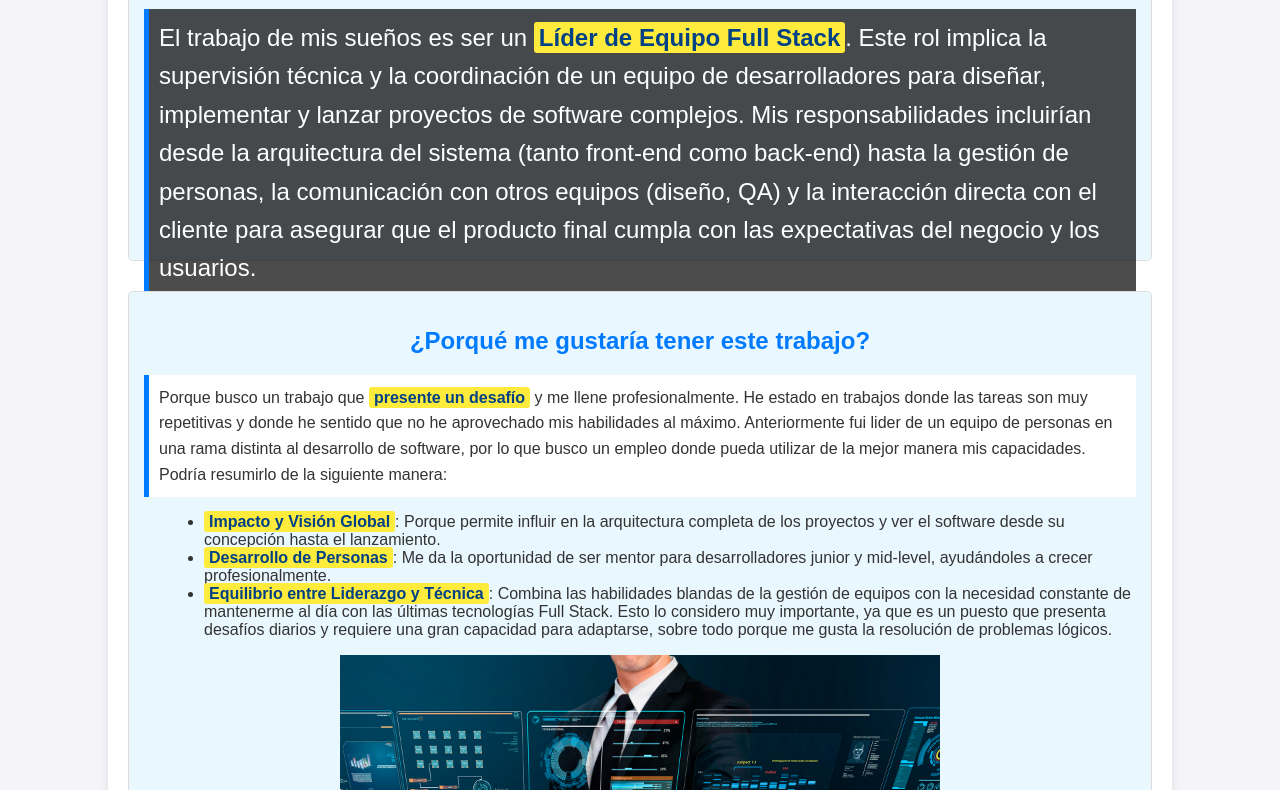
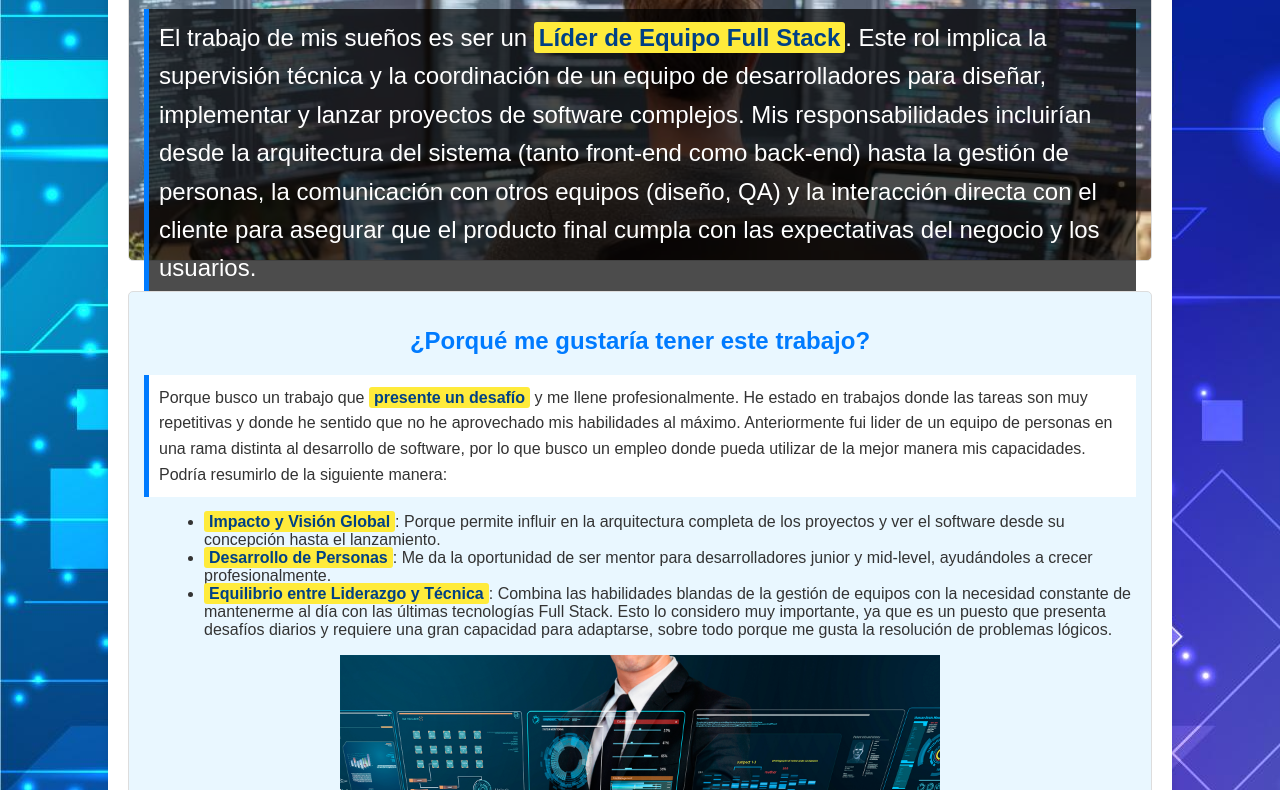
Before and after one commit to Adrian-UVEG/Reto-2, a plain HTML site: page index.html in a window 1280 px wide. Shown: the part 281-1071 px from the top of the page. Drawn offline with Linux system fonts and the light colour scheme; the site is published under a folder, as on GitHub Pages, so addresses that start at the root find nothing.

Commit message:
Update reto2.css
Actualización de rutas de imágenes

```diff
--- a/reto2.css
+++ b/reto2.css
@@ -4,7 +4,7 @@ body {
   color: #333;
   margin: 0;
   padding: 0;
-  background-image: url(/imagen_de_fondo.jpg);
+  background-image: url(imagen_de_fondo.jpg);
 }
 
 header {
@@ -58,7 +58,7 @@ h3 {
 }
 
 #banner {
-  background-image: url(/banner.jpeg);
+  background-image: url(banner.jpeg);
   background-size: cover;
   background-position: center;
   height: 350px;
```
